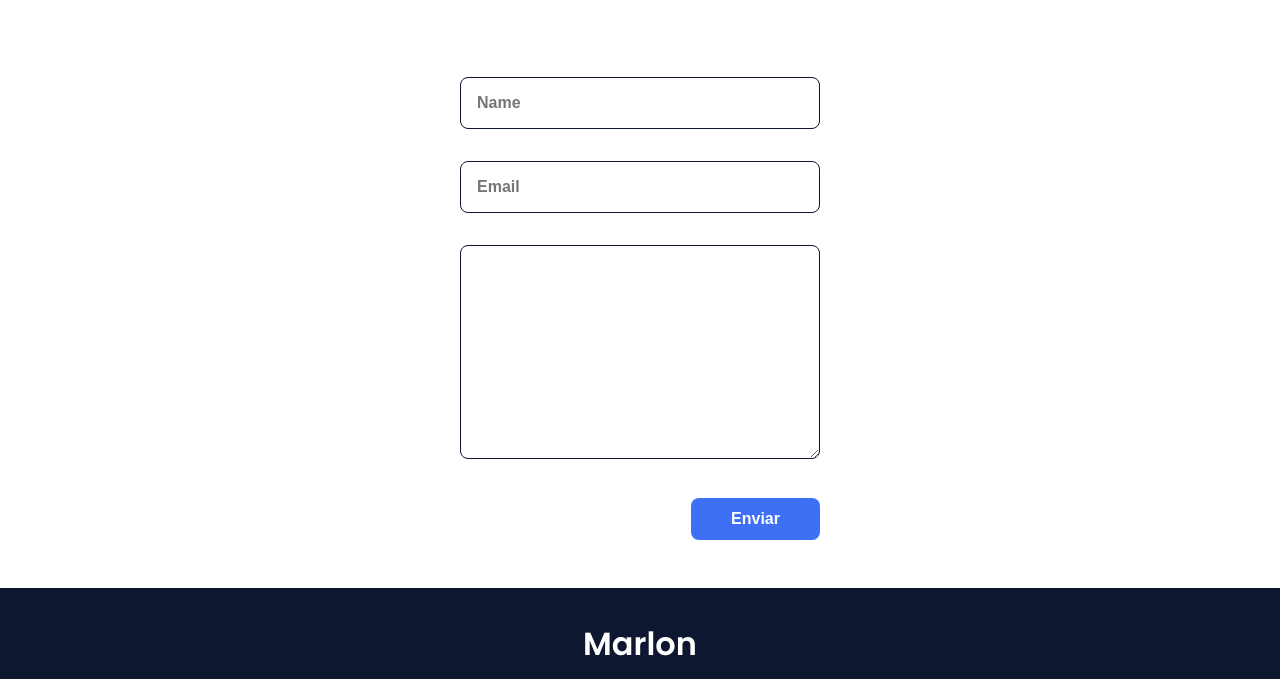
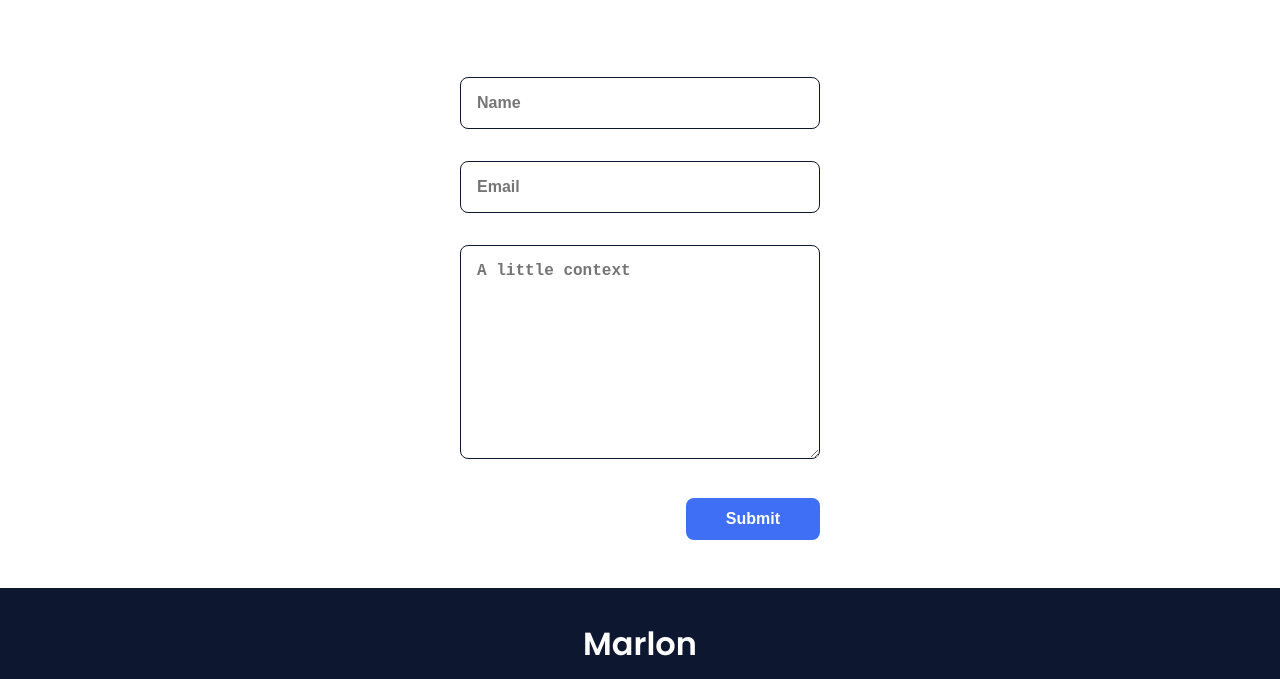
Before and after one commit to shiv-droid/shiv-droid.github.io, a plain HTML site: page index.html in a window 1280 px wide. Shown: the part 2636-3315 px from the top of the page. Drawn offline with nearby package versions, Linux system fonts and the light colour scheme.

Commit message:
Updated Contact form

```diff
--- a/index.html
+++ b/index.html
@@ -180,8 +180,8 @@
                     <form action="" class="contact__form">
                         <input type="text" placeholder="Name" class="contact__input">
                         <input type="mail" placeholder="Email" class="contact__input">
-                        <textarea name="" id="" cols="0" rows="10" class="contact__input"></textarea>
-                        <input type="button" value="Enviar" class="contact__button button">
+                        <textarea name="" id="" placeholder="A little context" cols="0" rows="10" class="contact__input"></textarea>
+                        <input type="button" value="Submit" class="contact__button button">
                     </form>
                 </div>
             </section>
```
